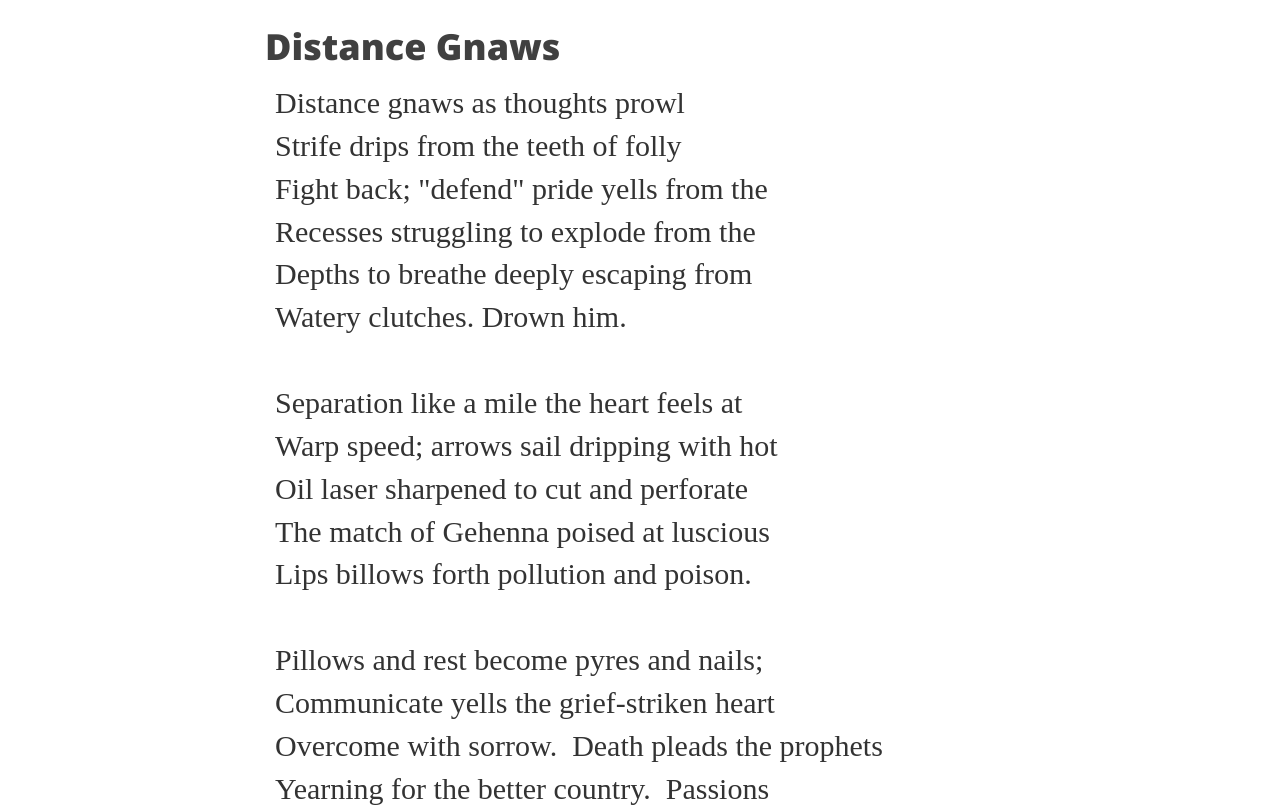
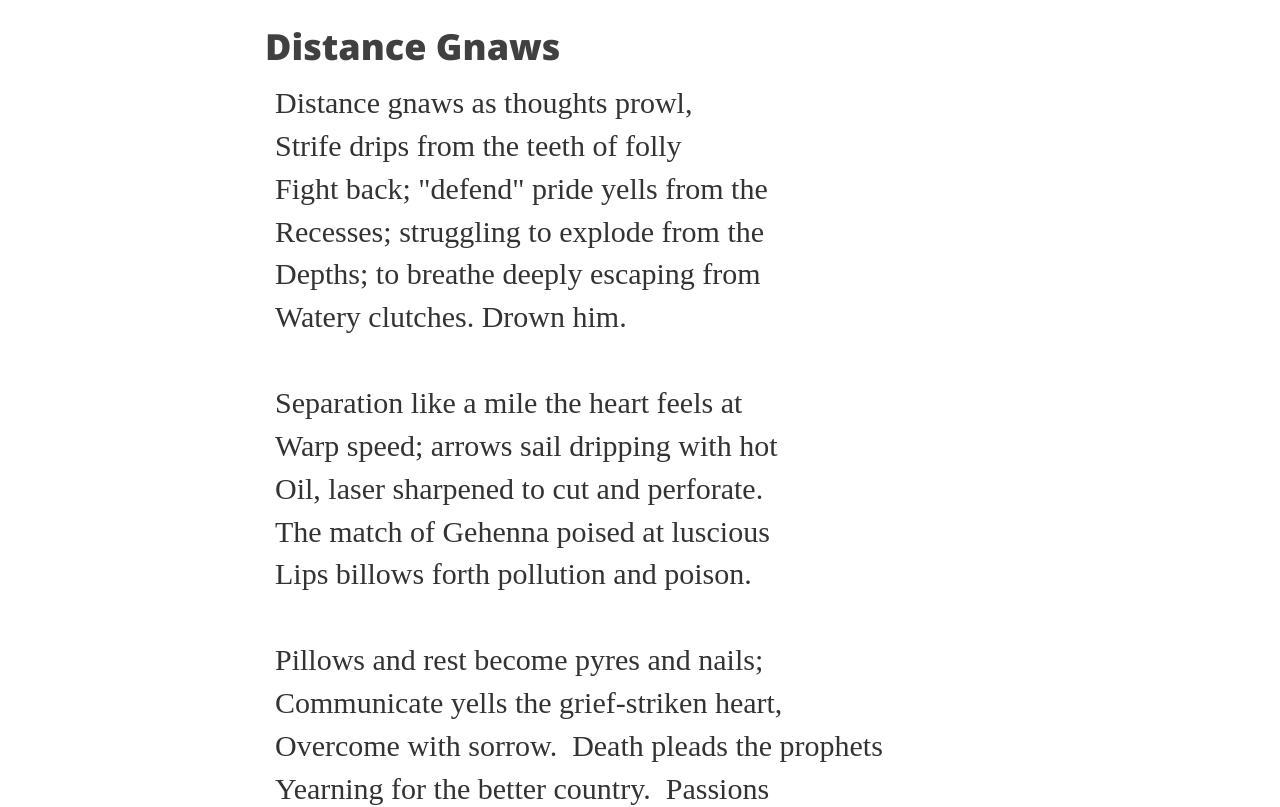
Before and after one commit to NathanAhlstrom/nathanahlstrom.github.io, a Jekyll site: the page built from _posts/2017-02-07-poem-distance-gnaws.md, in a window 1280 px wide. Shown: the part 256-1063 px from the top of the page. Built offline with Jekyll 4.4.1, drawn with Linux system fonts in a browser that asks for light colours; nearby versions of some CDN libraries; some of the changed text lies outside the part shown.

```diff
--- a/_posts/2017-02-07-poem-distance-gnaws.md
+++ b/_posts/2017-02-07-poem-distance-gnaws.md
@@ -25,21 +25,21 @@ excerpt: Poetry
 </style>
 # Distance Gnaws #
 <pre class="poem" style="border:0;">
-Distance gnaws as thoughts prowl
+Distance gnaws as thoughts prowl,
 Strife drips from the teeth of folly
 Fight back; "defend" pride yells from the
-Recesses struggling to explode from the
-Depths to breathe deeply escaping from
+Recesses; struggling to explode from the
+Depths; to breathe deeply escaping from
 Watery clutches. Drown him.
 
 Separation like a mile the heart feels at
 Warp speed; arrows sail dripping with hot
-Oil laser sharpened to cut and perforate
+Oil, laser sharpened to cut and perforate.
 The match of Gehenna poised at luscious
 Lips billows forth pollution and poison.
 
 Pillows and rest become pyres and nails;
-Communicate yells the grief-striken heart
+Communicate yells the grief-striken heart,
 Overcome with sorrow.  Death pleads the prophets
 Yearning for the better country.  Passions
 Battle within; external quarrels and conflicts
```
